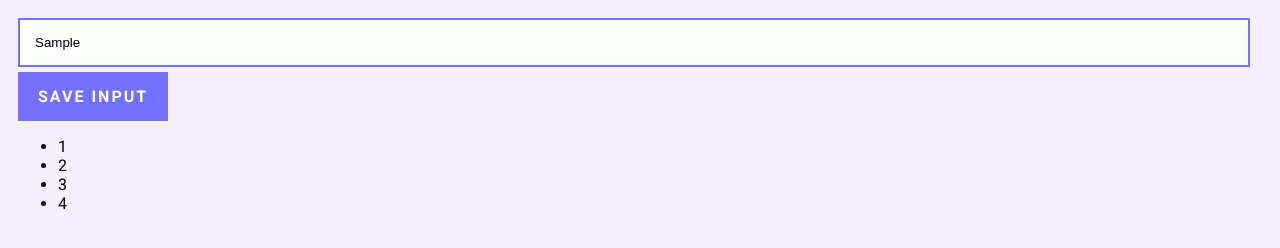
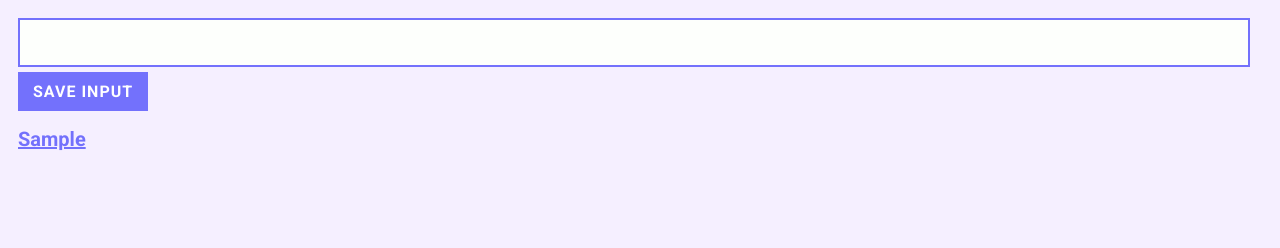
Before and after one commit to sisandamthabela/fcc-chrome-extension, a plain HTML site: page index.html in a window 1280 px wide. Both pictures are taken after typing "Sample" into the empty fields and a click on the button "SAVE INPUT". Drawn offline with Linux system fonts and the light colour scheme.

Commit message:
Refactor lead rendering and update styles for consistency

```diff
--- a/index.js
+++ b/index.js
@@ -1,12 +1,22 @@
 const inputEl = document.querySelector("#input-el");
 const inputBtn = document.querySelector("#input-btn");
 let ulEl = document.querySelector("#ul-el");
-let myLeads = [1, 2, 3, 4];
+let myLeads = [];
 
 inputBtn.addEventListener("click", function () {
   myLeads.push(inputEl.value);
+  inputEl.value = "";
+  renderLeads();
 });
 
-for (let i = 0; i < myLeads.length; i++) {
-  ulEl.innerHTML += "<li>" + myLeads[i] + "</li>";
+function renderLeads() {
+  let listItems = "";
+  for (let i = 0; i < myLeads.length; i++) {
+    listItems += `<li>
+  <a href = "${myLeads[i]}" target = '_blank'>
+   ${myLeads[i]}
+   </a>
+   </li>`;
+  }
+  ulEl.innerHTML = listItems;
 }
--- a/styles.css
+++ b/styles.css
@@ -1,6 +1,6 @@
 body {
   padding: 10px;
-  background-color:#f5efff ;
+  background-color: #f5efff;
   font-family: "Roboto", sans-serif;
 }
 
@@ -14,12 +14,27 @@ input {
 }
 
 button {
-  padding: 15px 20px;
+  padding: 10px 15px;
   color: white;
   background-color: #7371fc;
   border: 0;
   font-weight: bold;
   font-family: inherit;
-  letter-spacing: 2px;
+  letter-spacing: 1px;
   font-size: 16px;
 }
+
+ul {
+  list-style: none;
+  padding: 0;
+}
+
+li {
+  margin: 6px 0;
+}
+
+a {
+  color: #7371fc;
+  font-weight: 700;
+  font-size: 20px;
+}
```
